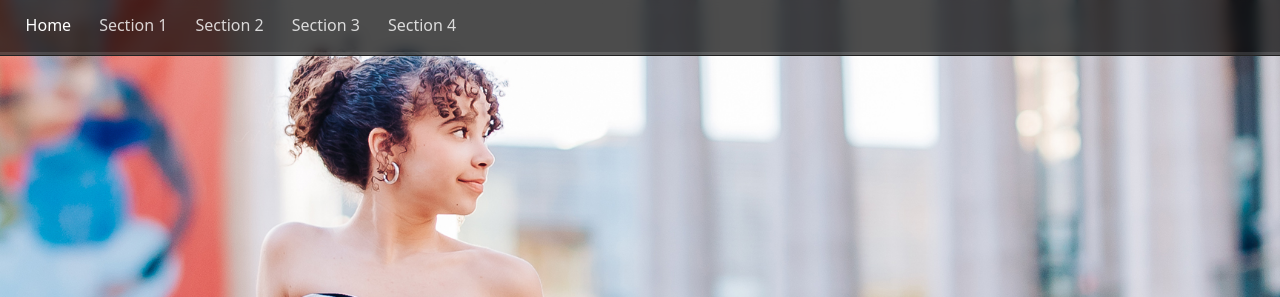
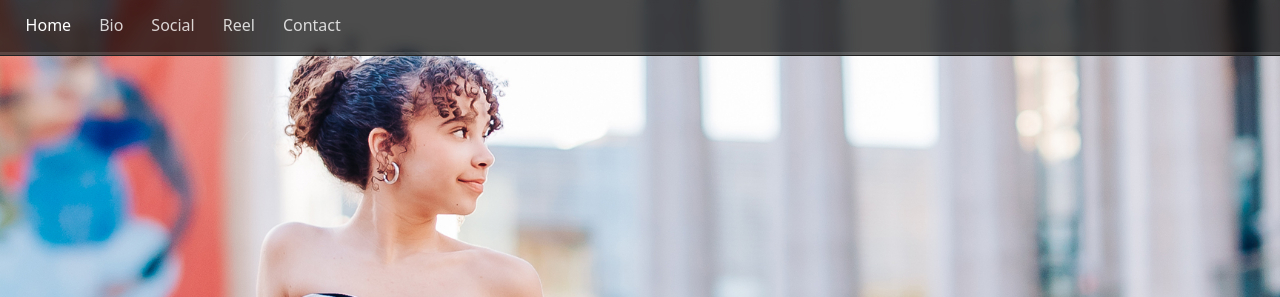
Before and after one commit to jjthompson74/KennedyRaeOfficial, a plain HTML site: page index.html in a window 1280 px wide. Shown: the top 297 px of the page. Drawn offline with Linux system fonts and the light colour scheme; grey boxes are pictures that could not be loaded.

Commit message:
Update index.html

```diff
--- a/index.html
+++ b/index.html
@@ -13,10 +13,10 @@
   <header class="site-header" role="banner">
     <nav class="nav" aria-label="Primary">
       <a href="#home" data-panel="0" aria-current="page">Home</a>
-      <a href="#section-1" data-panel="1">Section 1</a>
-      <a href="#section-2" data-panel="2">Section 2</a>
-      <a href="#section-3" data-panel="3">Section 3</a>
-      <a href="#section-4" data-panel="4">Section 4</a>
+      <a href="#section-1" data-panel="1">Bio</a>
+      <a href="#section-2" data-panel="2">Social</a>
+      <a href="#section-3" data-panel="3">Reel</a>
+      <a href="#section-4" data-panel="4">Contact</a>
     </nav>
     <div class="progress" aria-hidden="true"><div class="progress__bar" id="progressBar"></div></div>
   </header>
```
